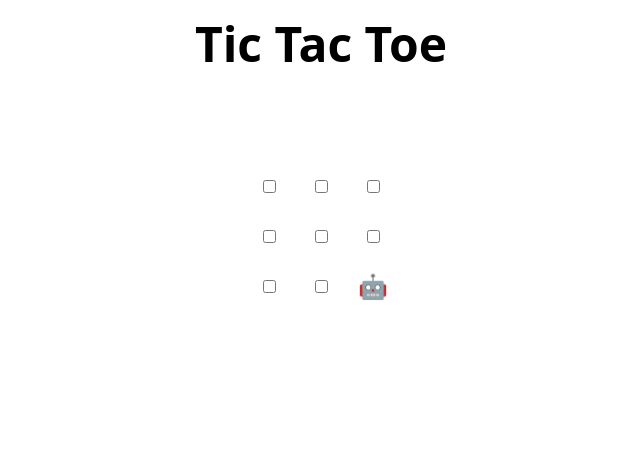
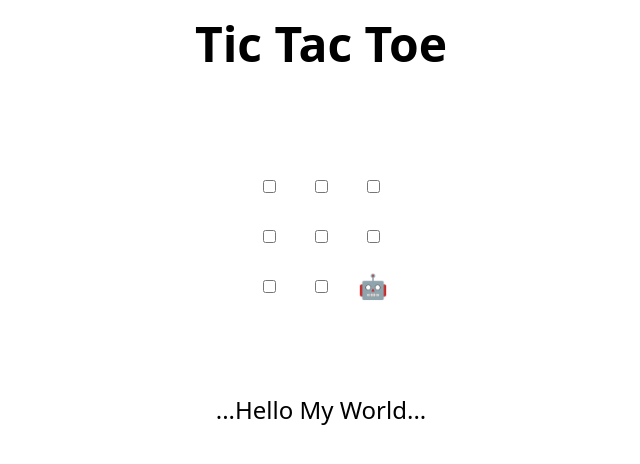
Before and after one commit to Summit-debug/MLSA-task1, a plain HTML site: page index.html in a window 1280 px wide. Shown: the whole page, without its empty margins (319-959 px from the left). Drawn offline with Linux system fonts and the light colour scheme.

Commit message:
Update index.html
Sumeet Kumar-> MlSA

```diff
--- a/index.html
+++ b/index.html
@@ -47,6 +47,7 @@
   </tr>
 </table>
 
+<p>...Hello My World...</p>
 <h2 hidden>Game over, refresh to play again 🧑‍💻 🤖!</h2>
 
 <script>
```
